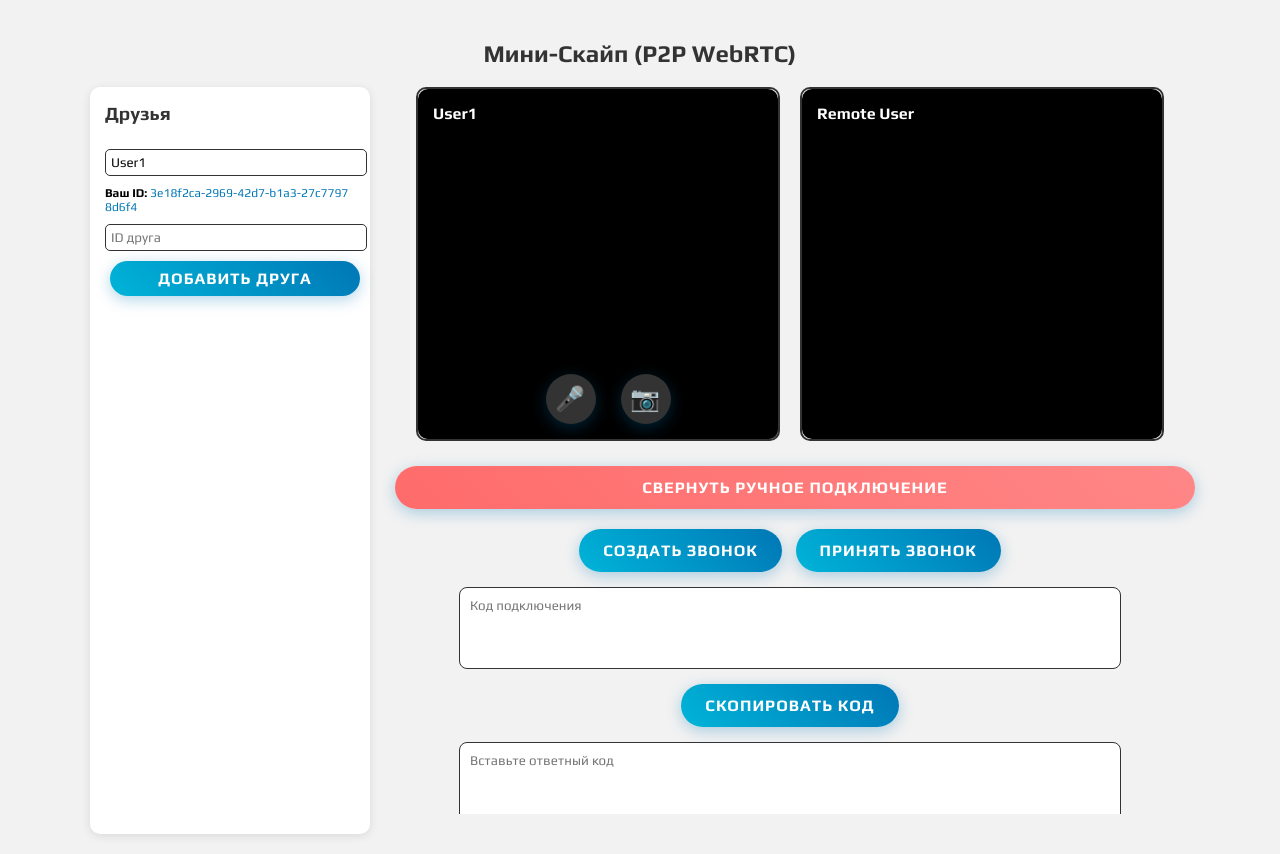
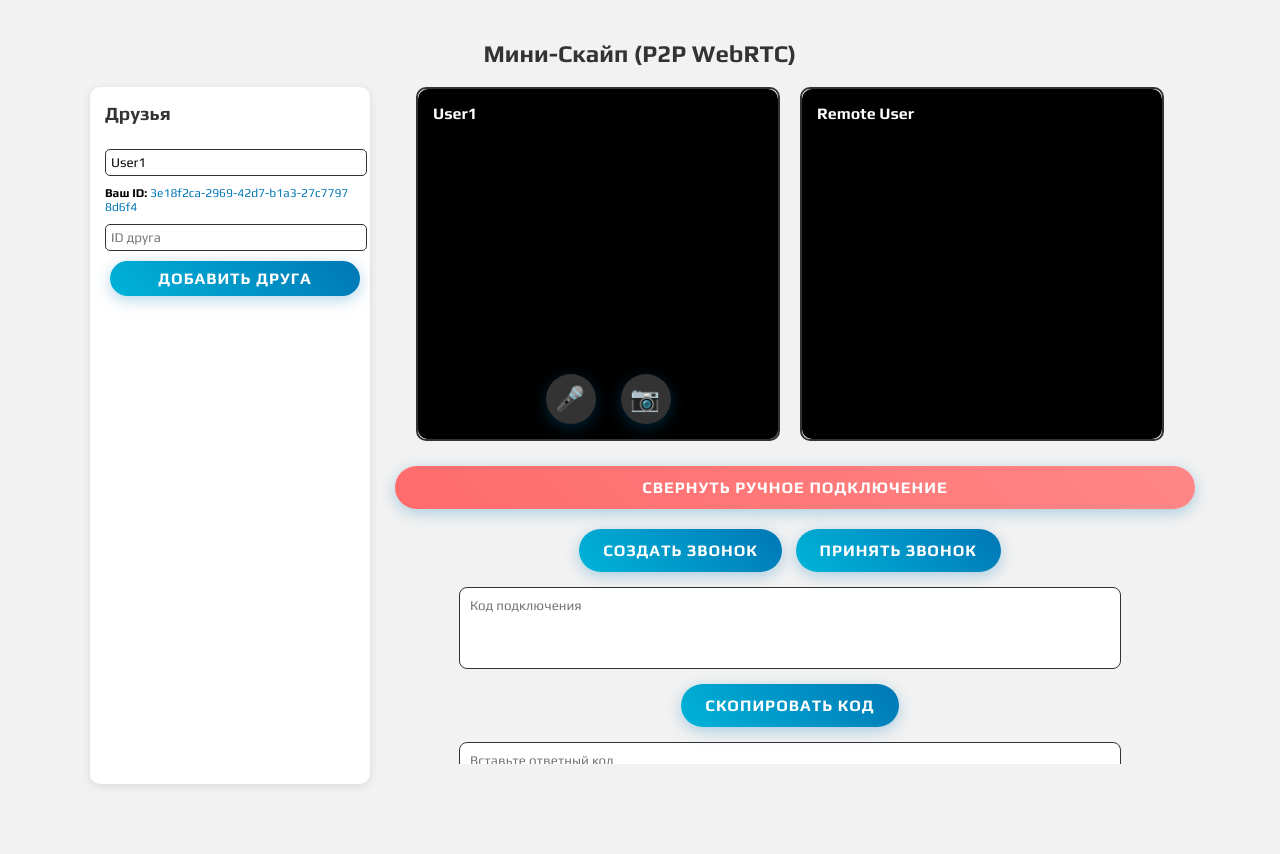
Before and after one commit to Dmitrynest2012/reno, a plain HTML site: page index.html in a window 1280 px wide. Both pictures are taken after a click on the button "РУЧНОЕ ПОДКЛЮЧЕНИЕ". After the commit the page ends 804 px from the top, so only its background shows below. Drawn offline with Linux system fonts and the light colour scheme.

Commit message:
Add files via upload

```diff
--- a/style.css
+++ b/style.css
@@ -34,7 +34,7 @@ h2 {
 }
 
 #friendsContainer {
-    max-height: 400px;
+    max-height: 350px; /* Уменьшил с 400px для баланса с видео */
     overflow-y: auto;
     margin-bottom: 10px;
 }
@@ -233,8 +233,9 @@ button:active {
 }
 
 #manualContainer.expanded {
-    max-height: 300px;
+    max-height: 250px; /* Уменьшил до компактного размера */
     opacity: 1;
+    overflow-y: auto; /* Добавил прокрутку, если содержимое не помещается */
 }
 
 textarea {
```
